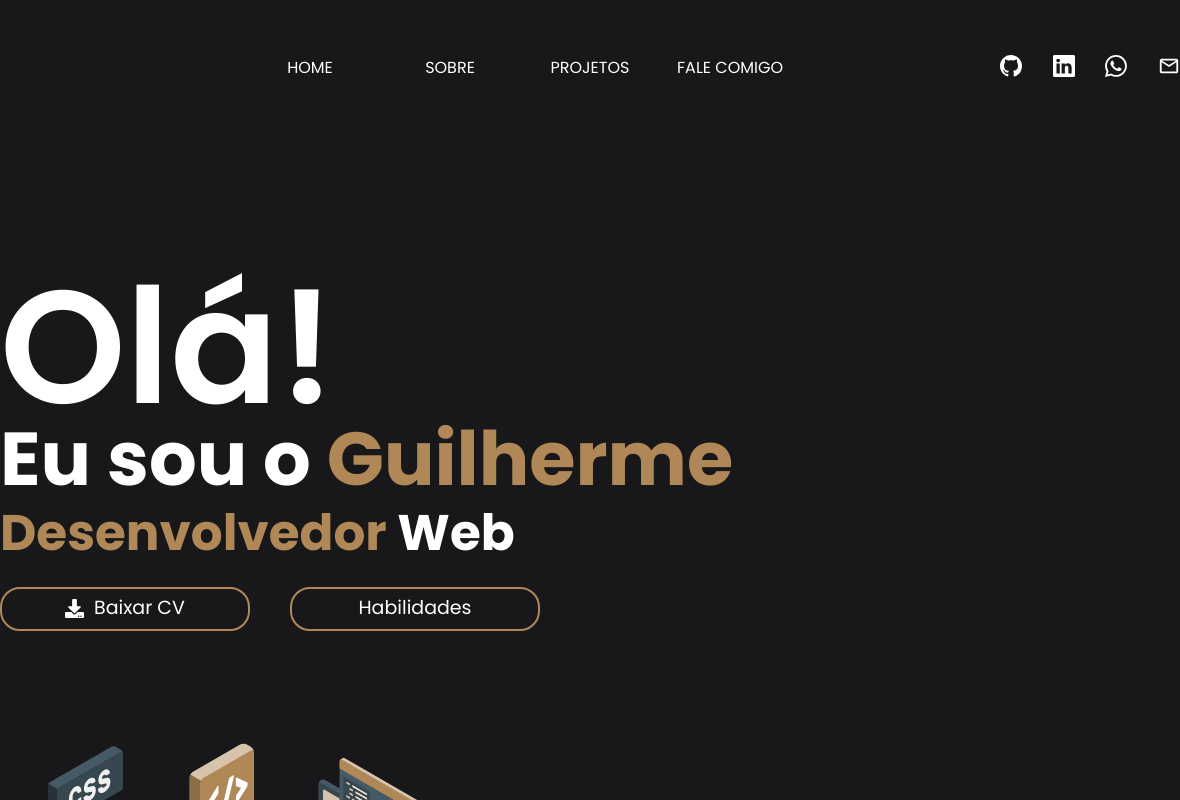
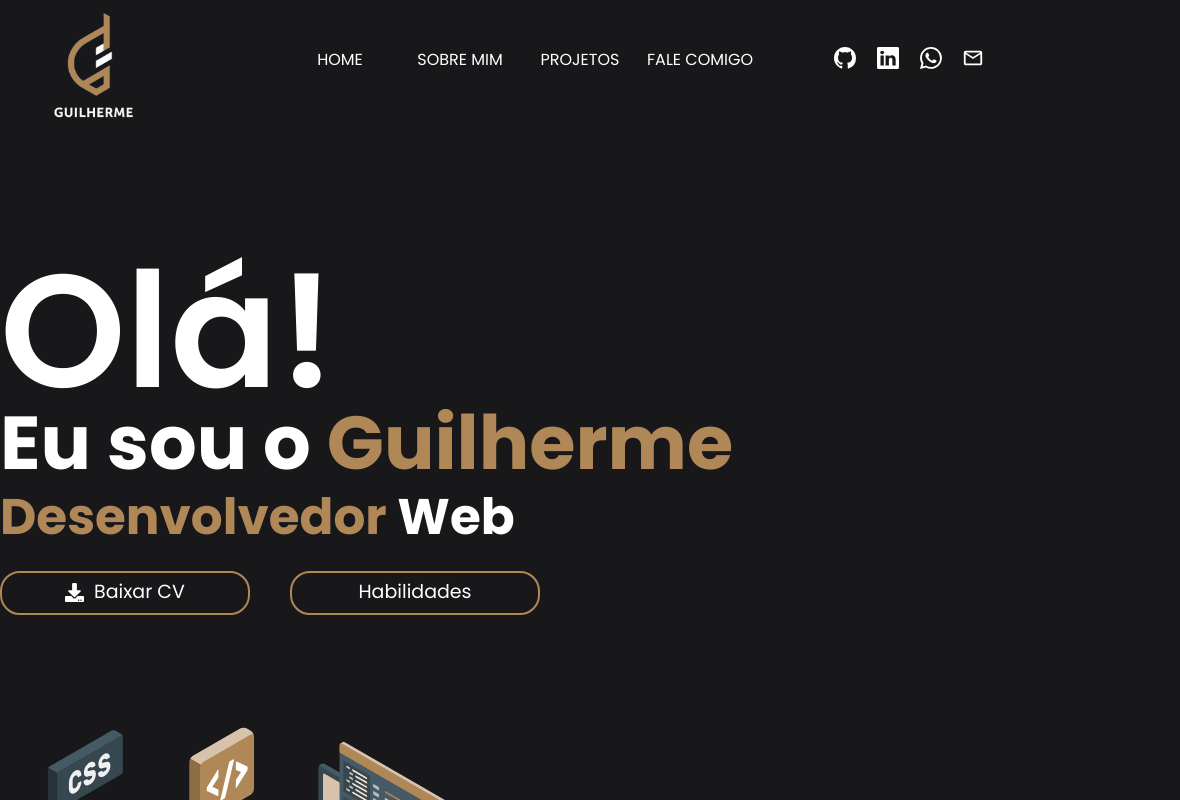
Before and after one commit to Guilherme-SilvaH/Portfolio, a React (Vite) app: page / in a window 1024 px wide. Shown: the top 800 px of the page, 1180 px wide, since content can reach past the window. Built offline with nearby package versions, Linux system fonts and the light colour scheme.

Commit message:
media-querie

```diff
--- a/src/Components/Header/Header.tsx
+++ b/src/Components/Header/Header.tsx
@@ -24,6 +24,8 @@ export default function Header() {
     <nav>
       {/* Navbar HEADER */}
       <Navbar color='none' dark={true} expand="lg" container="fluid" className='navbar-header'>
+
+
         <NavbarBrand href="/"><img src={logo} alt='1' className='img-logo'/></NavbarBrand>
 
         {/* Abrir a Navbar */}
@@ -33,16 +35,16 @@ export default function Header() {
           {/* Dados NavBar */}
           <Nav className='mr-auto' navbar>
             <NavItem>
-              <Link to="/" className='nav-link'>HOME</Link>
+              <Link to="/" >HOME</Link>
             </NavItem>
             <NavItem>
-              <Link to="/sobre-mim" className='nav-link'>SOBRE</Link>
+              <Link to="/sobre-mim" >SOBRE MIM </Link>
             </NavItem>
             <NavItem>
-              <Link to="/projetos" className='nav-link'>PROJETOS</Link>
+              <Link to="/projetos" >PROJETOS</Link>
             </NavItem>
             <NavItem>
-              <Link to="/fale-comigo" className='nav-link'>FALE COMIGO</Link>
+              <Link to="/fale-comigo" >FALE COMIGO</Link>
             </NavItem>
           </Nav>
 
--- a/src/Components/Header/sass/style.sass
+++ b/src/Components/Header/sass/style.sass
@@ -1,31 +1,17 @@
-
 
 @import url('https://fonts.googleapis.com/css2?family=Open+Sans:ital,wght@0,300;0,400;0,500;0,600;0,700;0,800;1,300;1,400;1,500;1,600;1,700;1,800&display=swap')
 
-*
-    padding: 0
-    margin: 0
-    outline: none
-    border: none
+
 
 nav
+
     justify-content: center
     display: flex
     margin-top: 20px
 
-    .img-logo
-        width: 170px
-        position: absolute
-        margin-left: -420px
-        align-items: center
-        justify-content: center
-        display: flex
-        margin-top: -80px
-
-
-
     .nav-item
-        width: 140px
+        width: 120px
+        text-align: center
 
         a
             text-align: center
@@ -37,8 +23,6 @@ nav
             display: flex
             transition: .2s
 
-
-
         a:hover
             color: #B08857
             transform: scale(1.05)
@@ -46,6 +30,14 @@ nav
         .nav-link
             color: #fff
             font-weight: normal
+
+
+    .img-logo
+
+        width: 170px
+        position: absolute
+        margin-left: -420px
+        margin-top: -80px
 
     .socials
         justify-content: space-between
@@ -56,6 +48,38 @@ nav
         width: 180px
         font-size: 22px
 
+    // Media Queries
+        // Desktop
 
-    /* MEDIA QUERIES */
-     /* DESKTOPS */
+@media (min-width: 1024px) and (max-width: 1200px)
+
+
+    nav
+
+
+        .mr-auto
+            width: 120vw
+            text-align: center
+            justify-content: center
+            align-content: center
+
+        .img-logo
+            margin-left: 120px
+
+
+        .nav-item
+            width: 120px
+            display: flex
+            justify-content: center
+            align-content: center
+            align-items: center
+
+
+        .socials
+            justify-content: space-between
+            display: flex
+            position: absolute
+            margin-top: -13px
+            margin-left: -300px
+            width: 150px
+            font-size: 22px
--- a/src/Pages/Sobre/Style.sass
+++ b/src/Pages/Sobre/Style.sass
@@ -1,7 +1,6 @@
 @import url('https://fonts.googleapis.com/css2?family=Poppins:ital,wght@0,100;0,200;0,300;0,400;0,500;0,600;0,700;0,800;0,900;1,100;1,200;1,300;1,400;1,500;1,600;1,700;1,800;1,900&display=swap')
 
 .landing-page
-
     overflow: hidden
     margin: 0
     padding: 0
```
